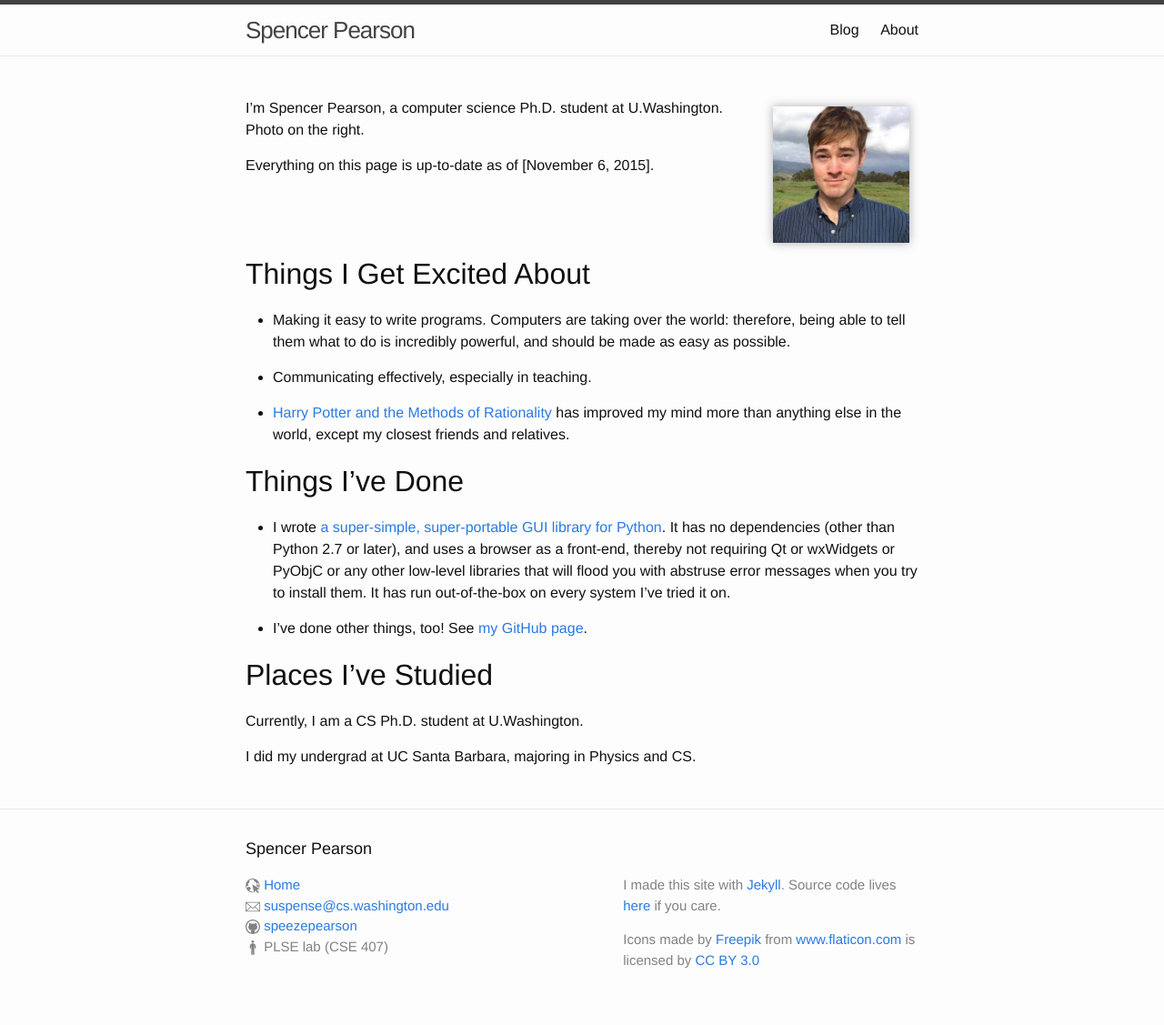
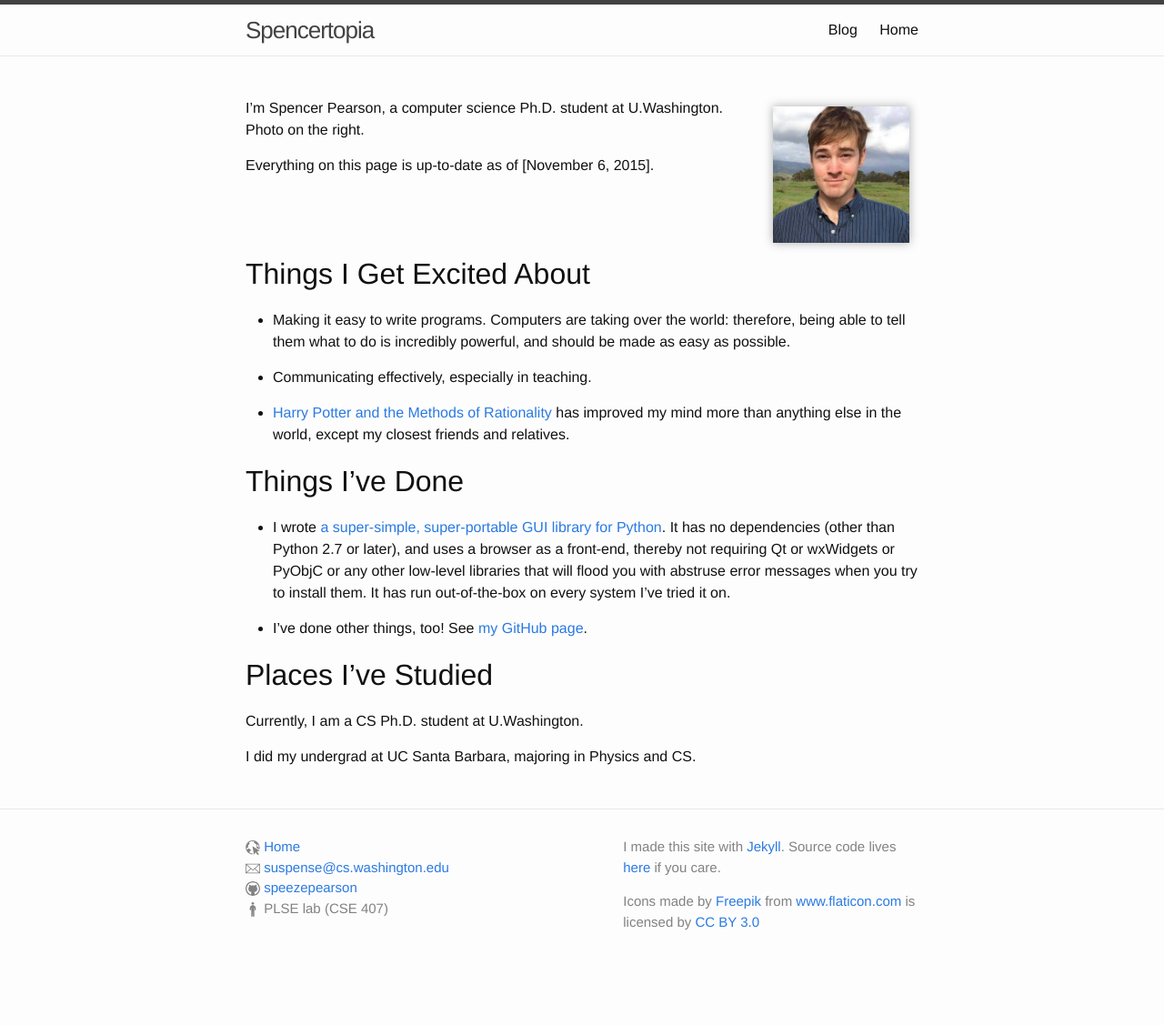
Before and after one commit to speezepearson/speezepearson.github.io, a Jekyll site: the page built from index.md, in a window 1280 px wide. Shown: the whole page at 91% size. Built offline with Jekyll 4.4.1, drawn with Linux system fonts in a browser that asks for light colours; after the commit the page ends 1085 px from its top, so only the background shows below that.

Commit message:
title tweaks, removed site title from footer

```diff
--- a/_config.yml
+++ b/_config.yml
@@ -6,7 +6,7 @@
 # 'jekyll serve'. If you change this file, please restart the server process.
 
 # Site settings
-title: Spencer Pearson
+title: Spencertopia
 description: > # this means to ignore newlines until "baseurl:"
   Write an awesome description for your new site here. You can edit this
   line in _config.yml. It will appear in your document head meta (for
--- a/_includes/footer.html
+++ b/_includes/footer.html
@@ -1,8 +1,6 @@
 <footer class="site-footer">
 
   <div class="wrapper">
-
-    <h2 class="footer-heading">{{ site.title }}</h2>
 
     <div class="footer-col-wrapper">
       <div class="footer-col footer-col-1">
--- a/index.md
+++ b/index.md
@@ -1,6 +1,6 @@
 ---
 layout: default
-title: About
+title: Home
 ---
 
 <img id="profile-picture" src="/resources/img/profile-picture.jpg" />
```
